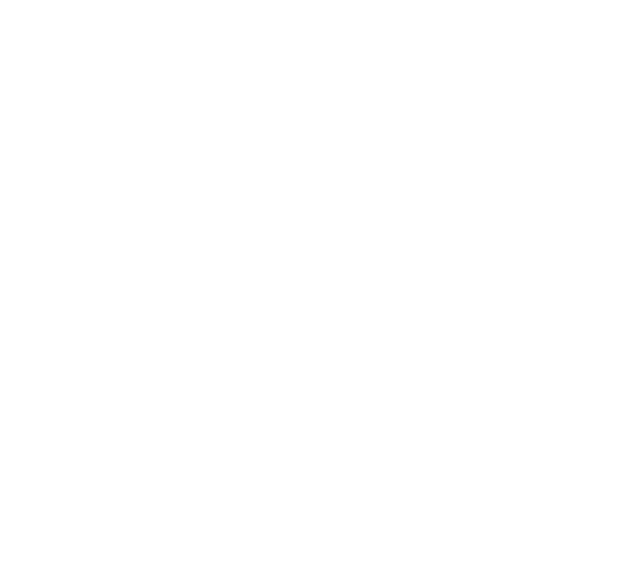
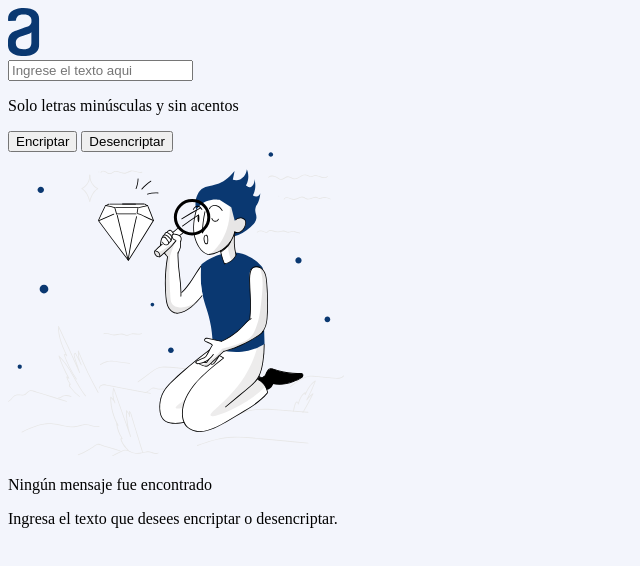
Before and after one commit to maxcasqui/alura-latam, a plain HTML site: page index.html in a window 1280 px wide. Shown: the whole page, without its empty margins (0-640 px from the left). Drawn offline with Linux system fonts and the light colour scheme.

Commit message:
HTML Structure ready, ready to start with CSS

```diff
--- a/css/custom.css
+++ b/css/custom.css
@@ -0,0 +1,23 @@
+:root{
+    --dark-blue-100: #609ED4;
+    --dark-blue-200: #356EA9;
+    --dark-blue-300: #0A3871;
+    --dark-blue-400: #072B61;
+    --dark-blue-500: #052051;
+
+    --light-blue-100: #F3F5FC;
+    --light-blue-200: #EFF1FA;
+    --light-blue-300: #E9ECF8;
+    --light-blue-400: #AAB2D5;
+    --light-blue-500: #757FB2;
+
+    --gray-blue-100: #CED4DA;
+    --gray-blue-200: #ADB5BD;
+    --gray-blue-300: #868E96;
+    --gray-blue-400: #495057;
+    --gray-blue-500: #343A40;
+}
+
+body{
+    background-color: var(--light-blue-100);
+}
--- a/index.html
+++ b/index.html
@@ -8,6 +8,35 @@
     <title>Encriptador de Texto</title>
 </head>
 <body>
+    <main class="main-container">
+        <section class="left-side">
+            <div class="logo">
+                <img src="img/logo.svg" alt="logo image" class="img-logo">
+            </div>
+        </section>
+        <section class="middle-side">
+            <div class="middle-top">
+                <input type="text" name="input-text" id="input-text" placeholder="Ingrese el texto aqui">
+            </div>
+            <div class="middle-bottom">
+                <div class="messages">
+                    <p>Solo letras minúsculas y sin acentos</p>
+                </div>
+                <div class="button-options">
+                    <button id="btn-encrypt">Encriptar</button>
+                    <button id="btn-decrypt">Desencriptar</button>
+                </div>
+            </div>
+        </section>
+        <section class="right-side">
+            <div class="right-result">
+                <img src="img/imagefortext.svg" alt="result image">
+                <p class="res-mess-title">Ningún mensaje fue encontrado</p>
+                <p class="res-mess-details">Ingresa el texto que desees encriptar o desencriptar.</p>
+            </div>
+        </section>
+    </main>
+
     <script src="js/encrypt.js"></script>
     <script src="js/decrypt.js"></script>
 </body>
```
